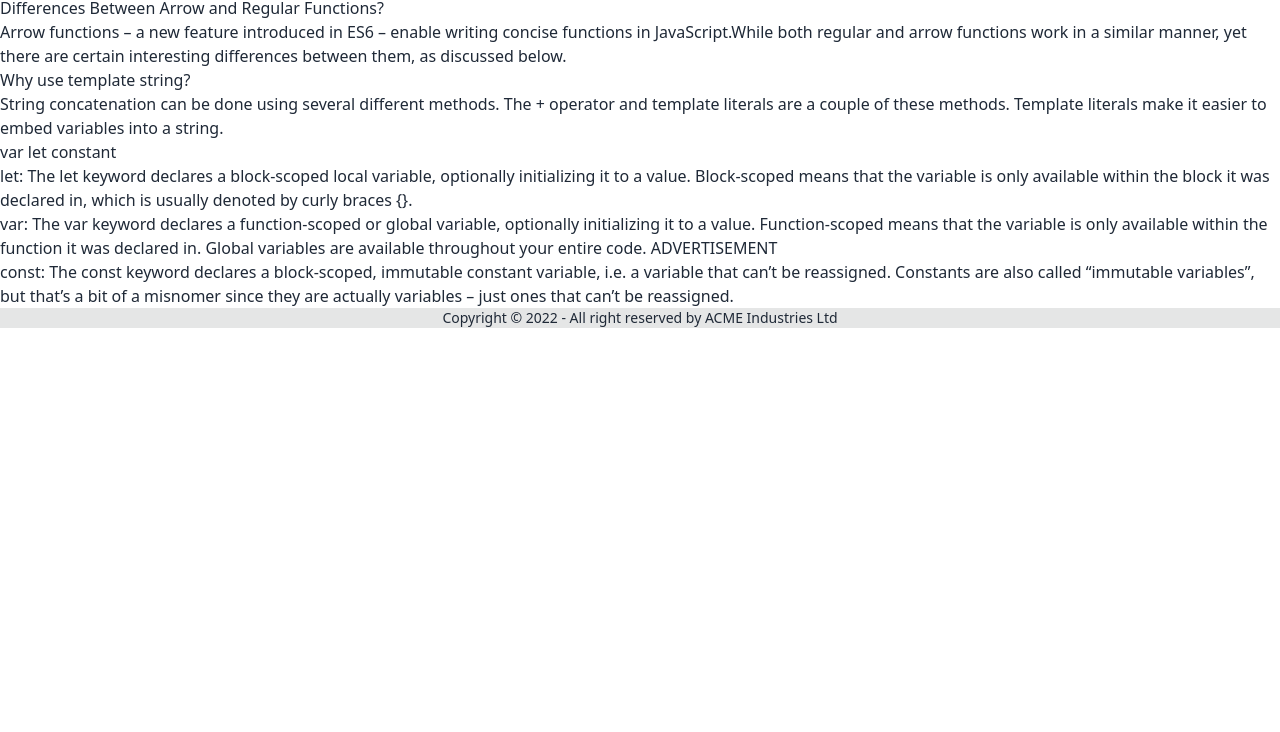
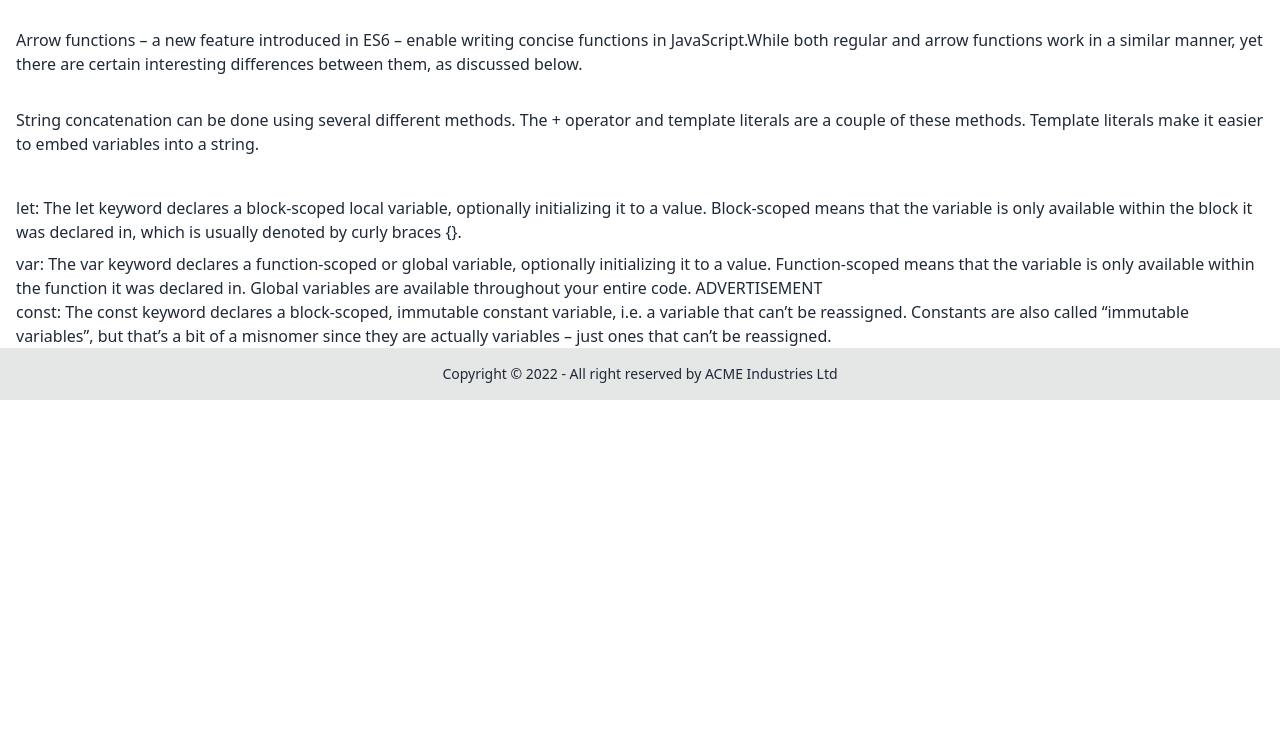
Before and after one commit to subirdas29/news-journal, a plain HTML site: page pages/blogs.html in a window 1280 px wide. Shown: the part 68-800 px from the top of the page. Drawn offline with nearby package versions, Linux system fonts and the light colour scheme.

Commit message:
tailwind cdn in blogs

```diff
--- a/pages/blogs.html
+++ b/pages/blogs.html
@@ -81,6 +81,8 @@
     </footer>
 
 
+    <!-- script file -->
 </body>
+<script src="https://cdn.tailwindcss.com"></script>
 
 </html>
```
